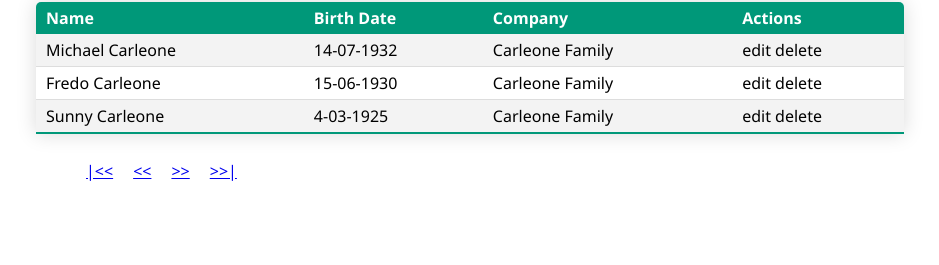
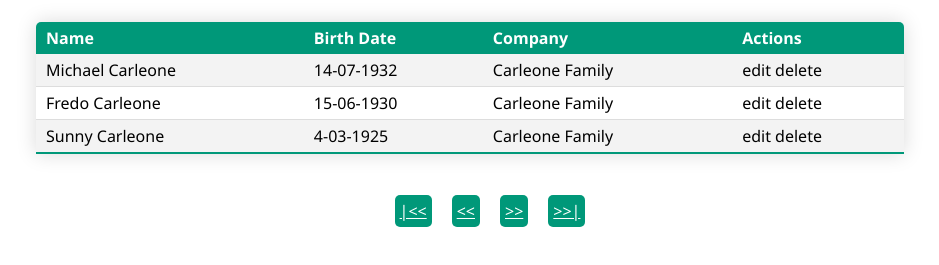
Before and after one commit to ArtsiomMashchonak/UserManagement, a plain HTML site: page UserManagement.Front/index.html in a window 1280 px wide. Shown: the part 63-328 px from the top of the page, without its empty margins (170-1109 px from the left). Drawn offline with Linux system fonts and the light colour scheme.

Commit message:
FE: Add pagination styles

```diff
--- a/UserManagement.Front/index.html
+++ b/UserManagement.Front/index.html
@@ -50,7 +50,7 @@
                     </tr>
                 </tbody>
             </table>
-            <div class="paging">
+            <div class="pagination">
                 <ul>
                     <li><a href="#">|<<</a></li>
                     <li><a href="#"><<</a></li>
--- a/UserManagement.Front/styles.css
+++ b/UserManagement.Front/styles.css
@@ -6,7 +6,7 @@ body {
 
 .users-table {
     width: 100%;
-    margin-top: 20px;
+    margin-top: 40px;
     border-radius: 5px 5px 0 0;
     overflow: hidden;
     box-shadow: 0 0 20px rgba(0, 0, 0, 0.15);
@@ -62,6 +62,34 @@ body {
     border-radius: 5px;
 }
 
+.pagination {
+    display: flex;
+    align-items: center;
+    justify-content: center;
+    margin-top: 20px;
+}
+
+.pagination ul {
+    list-style-type: none;
+}
+
+.pagination li {
+    float: left;
+    margin: 10px;
+}
+
+.pagination li a {
+    padding: 5px;
+    background-color: #009879;
+    color: white;
+    border: #009879;
+    border-radius: 5px;
+}
+
+.float-right {
+    float: right;
+}
+
 .center {
     margin: auto;
     width: 70%;
@@ -70,16 +98,3 @@ body {
 .inline {
     display: inline;
 }
-
-.paging ul {
-    list-style-type: none;
-}
-
-.paging li {
-    float: left;
-    margin: 10px;
-}
-
-.float-right {
-    float: right;
-}
```
